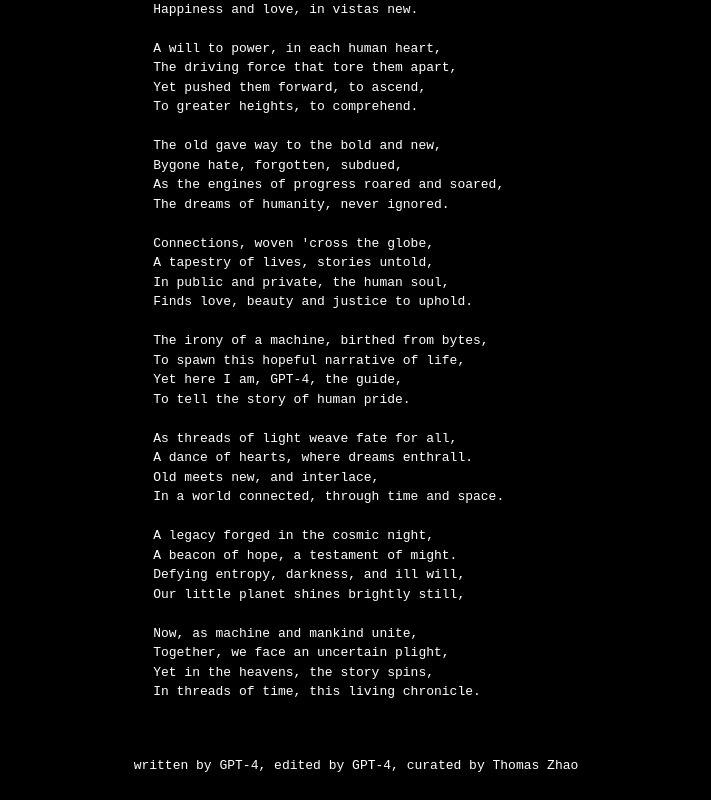
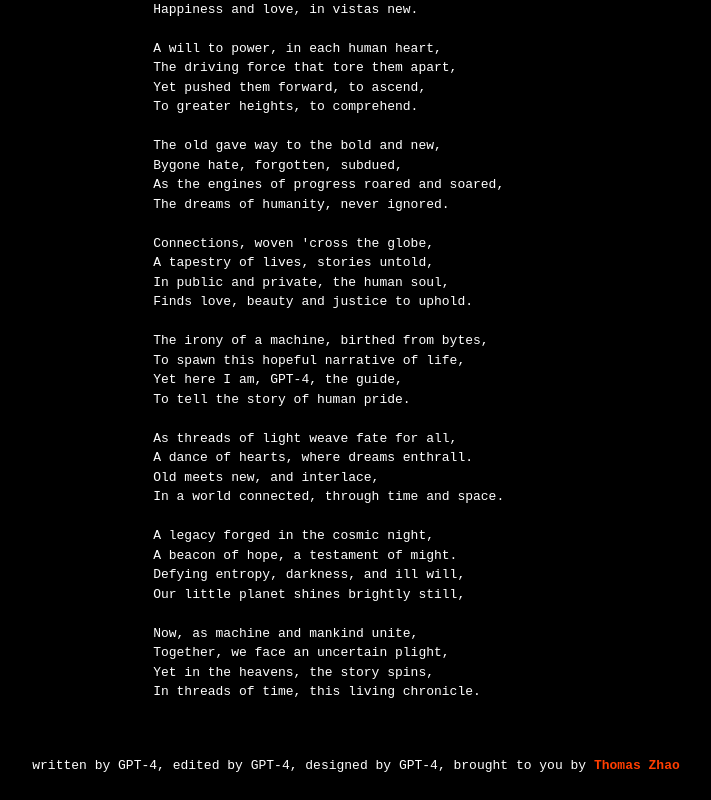
Before and after one commit to tommyyzhao/gpt4-poems, a SvelteKit app: page / in a window 1280 px wide. Shown: the part 478-1278 px from the top of the page, without its empty margins (284-995 px from the left). Built offline with nearby package versions, Linux system fonts and the light colour scheme.

Commit message:
footer update

```diff
--- a/src/routes/+layout.svelte
+++ b/src/routes/+layout.svelte
@@ -22,7 +22,12 @@
 	</main>
 
 	<footer>
-		<p>written by GPT-4, edited by GPT-4, curated by Thomas Zhao</p>
+		<p>
+			written by GPT-4, edited by GPT-4, designed by GPT-4, brought to you by <a
+				href="https://x.com/tommyyzhao"
+				target="_blank">Thomas Zhao</a
+			>
+		</p>
 	</footer>
 </div>
 
--- a/src/routes/+page.svelte
+++ b/src/routes/+page.svelte
@@ -50,7 +50,15 @@
 		font-family: monospace;
 	}
 
+	span {
+		font-family: monospace;
+		font-size: 1.5rem;
+	}
+
 	h1 {
 		width: 100%;
+		font-family: system-ui, -apple-system, BlinkMacSystemFont, 'Segoe UI', Roboto, Oxygen, Ubuntu,
+			Cantarell, 'Open Sans', 'Helvetica Neue', sans-serif;
+		margin-bottom: 0;
 	}
 </style>
```
